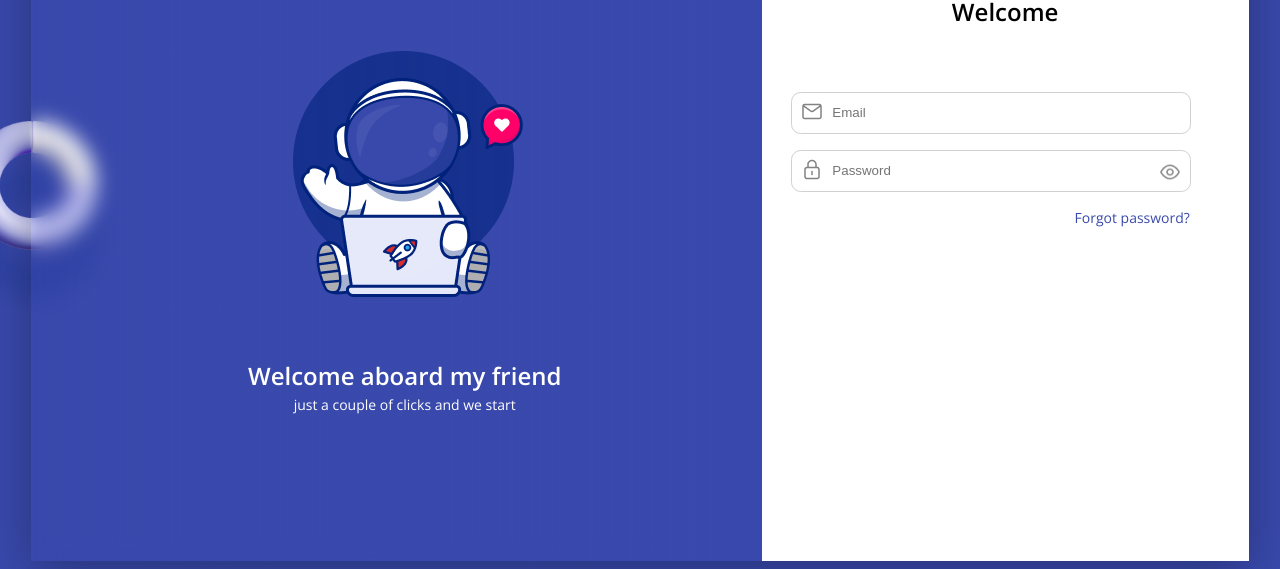
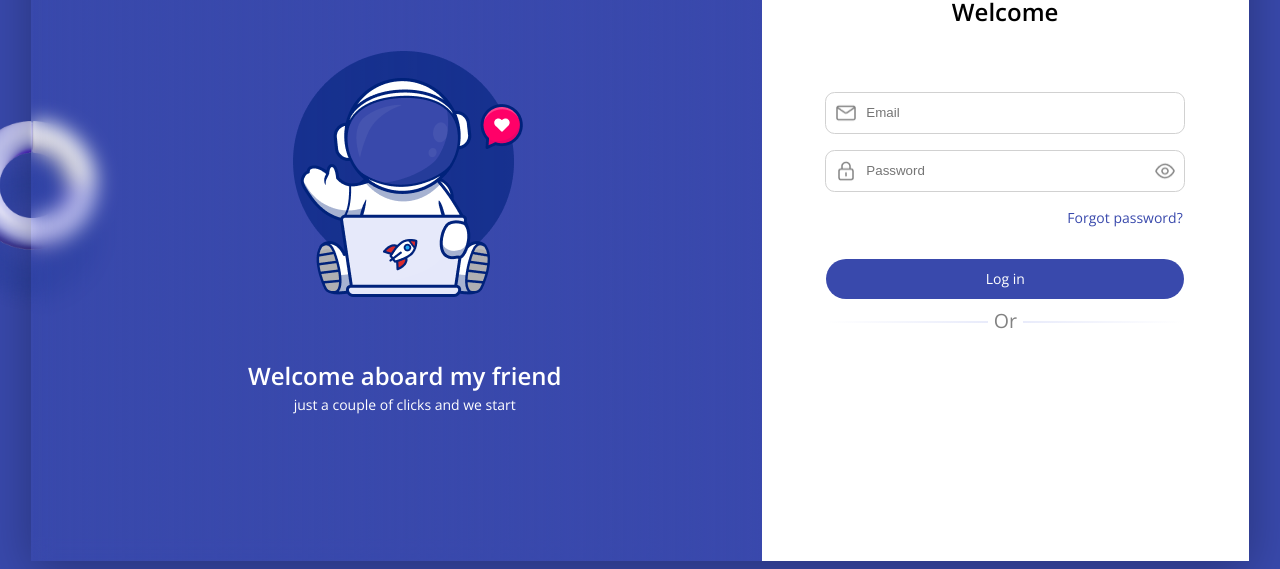
Before and after one commit to Deividadrian/Simple-Sign-Up-Screen, a plain HTML site: page index.html in a window 1280 px wide. Shown: the part 351-920 px from the top of the page. Drawn offline with nearby package versions, Linux system fonts and the light colour scheme.

Commit message:
update inputs

```diff
--- a/index.html
+++ b/index.html
@@ -33,15 +33,21 @@
           <div class="title-Welcome">
             <h3>Welcome</h3>
           </div>
-          <div class="inputs-fields">
+          <div class="inputs">
             <div class="input-email">
-              <input type="email" name="email" placeholder="Email">
+              <img src="assets/icon-email.png" alt="icon email" class="card">
+              <input type="email" name="email" placeholder="Email" id="email">
             </div>
             <div class="input-password">
+              <img src="assets/padlock.png" alt="" class="padlock">
               <input type="password" name="password" placeholder="Password" id="password">
               <img src="assets/view.png" alt="view" class="view">
             </div>
-              <a href="">Forgot password?</a>
+            <a href="">Forgot password?</a>
+          </div>
+          <div class="buttons">
+            <button class="login">Log in</button>
+            <p class="thickline"></p>
           </div>
         </div>
       </div>
--- a/style.css
+++ b/style.css
@@ -102,6 +102,11 @@ body {
   display: flex;
   flex-direction: column;
   align-items: center;
+  margin-bottom: 2rem;
+}
+
+.inputs {
+  margin-bottom: 2rem;
 }
 
 .title-Welcome h3 {
@@ -112,40 +117,101 @@ body {
   margin-bottom: 2rem;
 }
 
-.inputs-fields input {
+input:focus {
+  box-shadow: 0 0 0 0;
+  outline: 0;
+}
+
+.input-email {
   height: 2.5rem;
   width: 22.375rem;
-  margin-bottom: 1rem;
   border-radius: 0.6rem;
   border: 1px solid var(--color-border-input);
+  display: flex;
+  align-items: center;
+  margin-bottom: 1rem;
 }
 
-.inputs-fields a {
-  margin-left: 17.7rem;
+#email {
+  height: 1.5rem;
+  width: 19.875rem;
+  border: transparent;
+}
+
+img.card {
+  width: 1.5rem;
+  height: 1.5rem;
+  position: relative;
+  padding: 0 0.5rem 0 0.5rem;
+}
+
+.input-password {
+  height: 2.5rem;
+  width: 22.375rem;
+  border-radius: 0.6rem;
+  border: 1px solid var(--color-border-input);
+  display: flex;
+  align-items: center;
+  margin-bottom: 1rem;
+}
+
+#password{
+  height: 1.5rem;
+  width: 17.875rem;
+  border: transparent;
+}
+
+img.padlock{
+  width: 1.5rem;
+  height: 1.5rem;
+  position: relative;
+  padding: 0 0.5rem 0 0.5rem;
+}
+
+.input-password img.view{
+  width: 1.5rem;
+  height: 1.5rem;
+  position: relative;
+  left: 1px;
+  cursor: pointer;
+}
+
+.inputs a {
   font: 400 0.875rem var(--title-font);
   color: var(--base-color);
   text-decoration: none;
+  position: relative;
+  left: 15.125rem;
 }
 
-.input-email input {
-  background-image: url(assets/icon-email.png);
-  background-repeat: no-repeat;
-  background-position: left 0.5rem top 0.4rem;
-  padding: 0 0 0 2.5rem;
+.login {
+  width: 22.375rem;
+  height: 2.5rem;
+  background: var(--base-color);
+  color: #FFFFFF;
+  font: 400 0.875rem var(--title-font);
+  border-radius: 2.5rem;
+  border: transparent;
+  margin-bottom: 0.5rem;
 }
 
-.input-password input {
-  background-image: url(assets/padlock.png);
-  background-repeat: no-repeat;
-  background-position: left 0.5rem top 0.4rem;
-  padding: 0 0 0 2.5rem;
+.thickline {
+  border: 0;
+  background: linear-gradient(to right, transparent, #E6E9FA, transparent );
+  height: 2px;
+  overflow: visible;
+  padding: 0;
+  color: #828282;
+  font: 400 0.875reM var(--title-font);
+  text-align: center;
 }
 
-.input-password img {
-  width: 1.5rem;
-  height: 1.5rem;
+.thickline::after {
+  content: "Or";
+  display: inline-block;
   position: relative;
-  left: -37px;
-  top: 9px;
-  cursor: pointer;
+  top: -0.7em;
+  font-size: 1.4em;
+  padding: 0 0.3em;
+  background: #FFFFFF;
 }
```
Also changed, not shown: main.js (+4 -4 lines).
